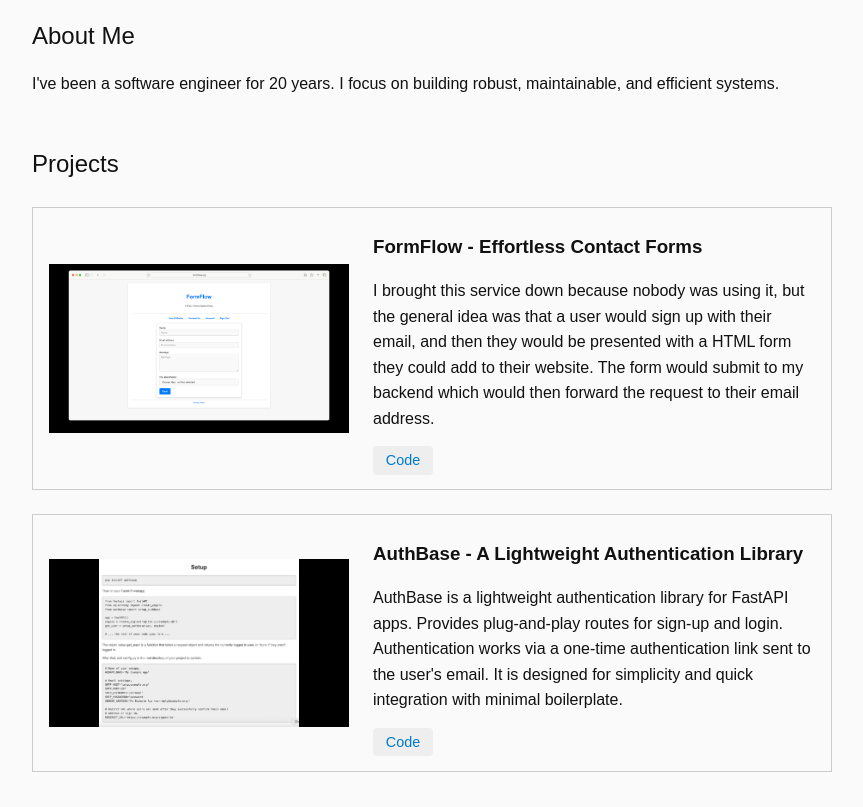
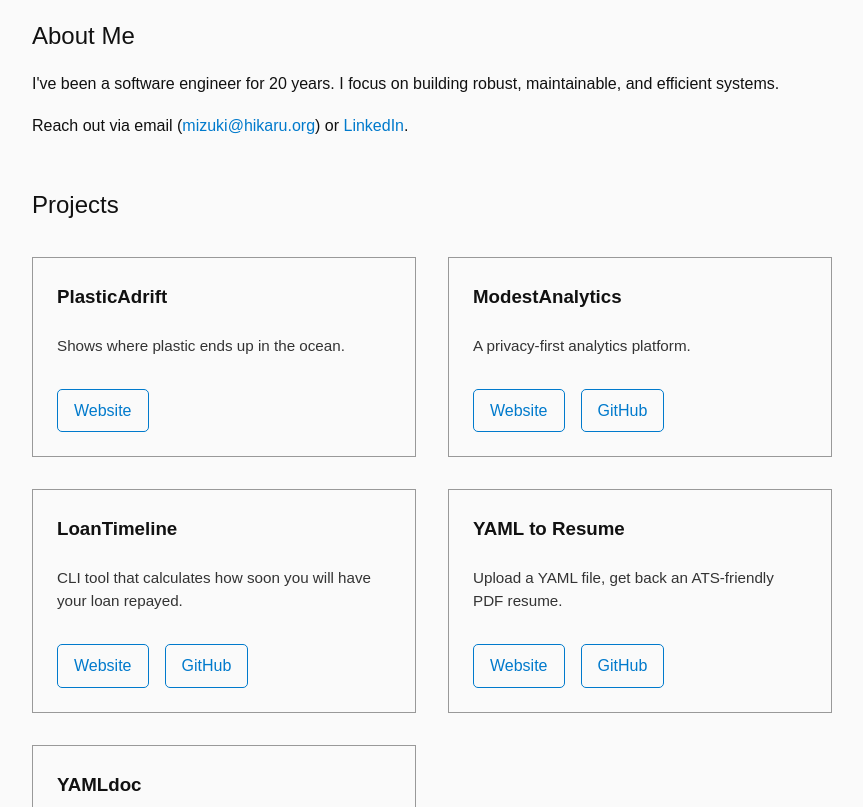
Before and after one commit to mizuki-hikaru/mizuki.codes, a plain HTML site: page index.html in a window 1280 px wide. Shown: the part 145-952 px from the top of the page, without its empty margins (208-1071 px from the left). Drawn offline with Linux system fonts and the light colour scheme.

Commit message:
complete do-over of site

```diff
--- a/index.html
+++ b/index.html
@@ -11,57 +11,15 @@
   <main>
     <header class="site-header">
       <h1 class="cross-header">mizuki.codes</h1>
-      <p class="resume"><a href="https://hikaru.org/Mizuki-Hikaru-Resume.pdf">Resume</a></p>
+      <p class="resume"><a href="https://hikaru.org/Mizuki-Hikaru-Resume.pdf" target="_blank">Resume</a></p>
     </header>
 
     <section class="about">
       <h2>About Me</h2>
       <p>I've been a software engineer for 20 years. I focus on building robust, maintainable, and efficient systems.</p>
-    </section>
-
-    <section class="projects">
-      <h2>Projects</h2>
-
-      <div class="project">
-        <div class="image-container">
-          <img src="project1.png" alt="Contact Form Website Screenshot" />
-        </div>
-        <div class="project-info">
-          <h3>FormFlow - Effortless Contact Forms</h3>
-          <p>
-            I brought this service down because nobody was using it, but the
-            general idea was that a user would sign up with their email, and
-            then they would be presented with a HTML form they could add to
-            their website. The form would submit to my backend which would then
-            forward the request to their email address.
-          </p>
-          <a href="https://github.com/mizuki-hikaru/formflow" class="btn">Code</a>
-        </div>
-      </div>
-
-      <div class="project">
-        <div class="image-container">
-          <img src="project2.png" alt="Authbase Screenshot" />
-        </div>
-        <div class="project-info">
-          <h3>AuthBase - A Lightweight Authentication Library</h3>
-          <p>
-            AuthBase is a lightweight authentication library for FastAPI apps.
-            Provides plug-and-play routes for sign-up and login. Authentication
-            works via a one-time authentication link sent to the user's email.
-            It is designed for simplicity and quick integration with minimal
-            boilerplate.
-          </p>
-          <a href="https://github.com/mizuki-hikaru/authbase" class="btn">Code</a>
-        </div>
-      </div>
-    </section>
-
-    <section class="contact">
-      <h2>Contact</h2>
       <p>
         Reach out via email (<a id="email" href="#"></a>) or
-        <a href="https://www.linkedin.com/in/mizukihikaru/">LinkedIn</a>.
+        <a href="https://www.linkedin.com/in/mizukihikaru/" target="_blank">LinkedIn</a>.
       </p>
       <script>
         const user = 'mizuki';
@@ -70,35 +28,51 @@
         document.getElementById("email").textContent = `${user}@${host}`;
       </script>
     </section>
+
+    <section class="projects">
+      <h2>Projects</h2>
+      <div class="project-grid">
+        <div class="project-item">
+          <h3>PlasticAdrift</h3>
+          <p>Shows where plastic ends up in the ocean.</p>
+          <div class="project-links">
+            <a href="https://plasticadrift.org" target="_blank">Website</a>
+          </div>
+        </div>
+        <div class="project-item">
+          <h3>ModestAnalytics</h3>
+          <p>A privacy-first analytics platform.</p>
+          <div class="project-links">
+            <a href="https://modestanalytics.com" target="_blank">Website</a>
+            <a href="https://github.com/mizuki-hikaru/modestanalytics" target="_blank">GitHub</a>
+          </div>
+        </div>
+        <div class="project-item">
+          <h3>LoanTimeline</h3>
+          <p>CLI tool that calculates how soon you will have your loan repayed.</p>
+          <div class="project-links">
+            <a href="https://loantimeline.org" target="_blank">Website</a>
+            <a href="https://github.com/mizuki-hikaru/loantimeline" target="_blank">GitHub</a>
+          </div>
+        </div>
+        <div class="project-item">
+          <h3>YAML to Resume</h3>
+          <p>Upload a YAML file, get back an ATS-friendly PDF resume.</p>
+          <div class="project-links">
+            <a href="https://yaml2resume.com" target="_blank">Website</a>
+            <a href="https://github.com/mizuki-hikaru/yaml2resume" target="_blank">GitHub</a>
+          </div>
+        </div>
+        <div class="project-item">
+          <h3>YAMLdoc</h3>
+          <p>Turns a YAML file and Jinja2 template into HTML or PDF.</p>
+          <div class="project-links">
+            <a href="https://yamldoc.org" target="_blank">Website</a>
+            <a href="https://github.com/mizuki-hikaru/yamldoc" target="_blank">GitHub</a>
+          </div>
+        </div>
+      </div>
+    </section>
   </main>
-
-  <!-- Modal -->
-  <div class="modal" id="imageModal">
-    <span class="modal-close" id="modalClose">&times;</span>
-    <img id="modalImage" src="" alt="Full view" />
-  </div>
-
-  <script>
-    const modal = document.getElementById('imageModal');
-    const modalImg = document.getElementById('modalImage');
-    const closeBtn = document.getElementById('modalClose');
-
-    document.querySelectorAll('.image-container img').forEach(img => {
-      img.addEventListener('click', () => {
-        modalImg.src = img.src;
-        modal.classList.add('show');
-      });
-    });
-
-    closeBtn.addEventListener('click', () => {
-      modal.classList.remove('show');
-    });
-
-    modal.addEventListener('click', (e) => {
-      if (e.target === modal) {
-        modal.classList.remove('show');
-      }
-    });
-  </script>
 </body>
 </html>
--- a/styles.css
+++ b/styles.css
@@ -72,95 +72,49 @@ a:hover {
   text-decoration: underline;
 }
 
-.projects .project {
-  display: flex;
-  gap: 1.5rem;
-  border: 1px solid #ccc;
-  padding: 1rem;
-  margin-top: 1.5rem;
-  align-items: center;
-  flex-wrap: wrap;
+.project-grid {
+  display: grid;
+  grid-template-columns: repeat(auto-fit, minmax(300px, 1fr));
+  gap: 2rem;
+  margin-top: 2rem;
 }
 
-.image-container {
-  flex: 1 1 250px;
-  background: #000;
-  aspect-ratio: 16 / 9;
-  overflow: hidden;
-  max-width: 300px;
-  position: relative;
-  cursor: pointer;
-  transition: transform 0.2s;
+.project-item {
+  padding: 1.5rem;
+  border: 1px solid #999;
+  display: flex;
+  flex-direction: column;
+  justify-content: space-between;
 }
 
-.image-container:hover {
-  transform: scale(1.02);
+.project-item h3 {
+  margin-top: 0;
+  margin-bottom: 0.5rem;
 }
 
-.image-container img {
-  width: 100%;
-  height: 100%;
-  object-fit: contain;
-  background-color: black;
+.project-item p {
+  color: #333333;
+  font-size: 0.95rem;
+  line-height: 1.5;
+  flex-grow: 1;
 }
 
-.project-info {
-  flex: 2 1 300px;
+.project-links {
+  margin-top: 1rem;
+  display: flex;
+  gap: 1rem;
 }
 
-.project-info h3 {
-  margin: 0.5rem 0;
+.project-links a {
+  color: #007acc;
+  text-decoration: none;
+  border: 1px solid #007acc;
+  padding: 0.5rem 1rem;
+  border-radius: 5px;
+  transition: background-color 0.3s ease, color 0.3s ease;
 }
 
-.btn {
-  margin-right: 0.5rem;
-  padding: 0.4rem 0.8rem;
-  background: #eee;
-  text-decoration: none;
-  border-radius: 4px;
-  font-size: 0.9rem;
+.project-links a:hover {
+  background-color: #007acc;
+  color: #ffffff;
 }
-
-.btn:hover {
-  background: #ccc;
-}
-
-/* Modal styles */
-.modal {
-  position: fixed;
-  top: 0; left: 0;
-  width: 100vw; height: 100vh;
-  background: rgba(0, 0, 0, 0.85);
-  display: flex;
-  justify-content: center;
-  align-items: center;
-  visibility: hidden;
-  opacity: 0;
-  transition: opacity 0.3s ease;
-  z-index: 999;
-}
-
-.modal.show {
-  visibility: visible;
-  opacity: 1;
-}
-
-.modal img {
-  max-width: 90vw;
-  max-height: 90vh;
-  object-fit: contain;
-  background: black;
-  padding: 1rem;
-  border-radius: 8px;
-  box-shadow: 0 0 20px rgba(0, 0, 0, 0.5);
-  transition: transform 0.3s ease;
-}
-
-.modal-close {
-  position: absolute;
-  top: 1rem;
-  right: 1rem;
-  font-size: 2rem;
-  color: white;
-  cursor: pointer;
-}
```
Also changed, not shown: project1.png (deleted), project2.png (deleted).
